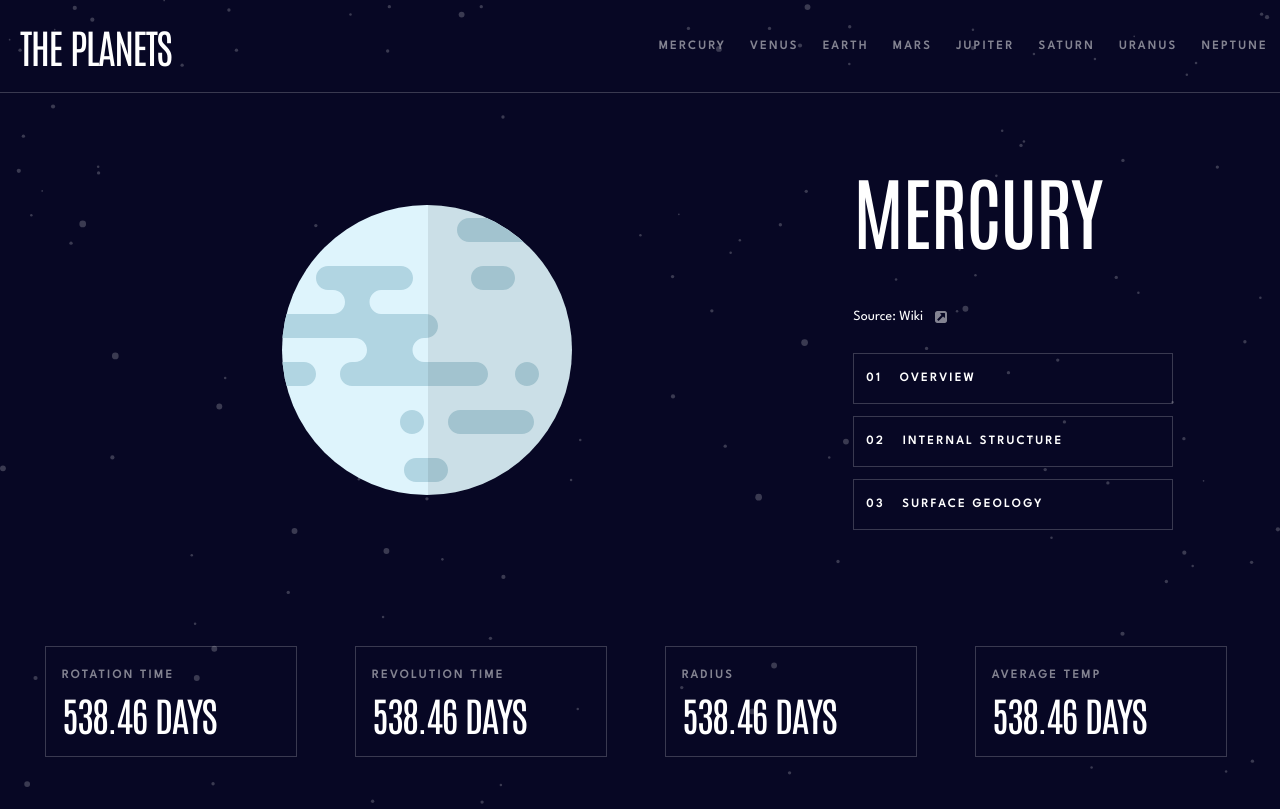
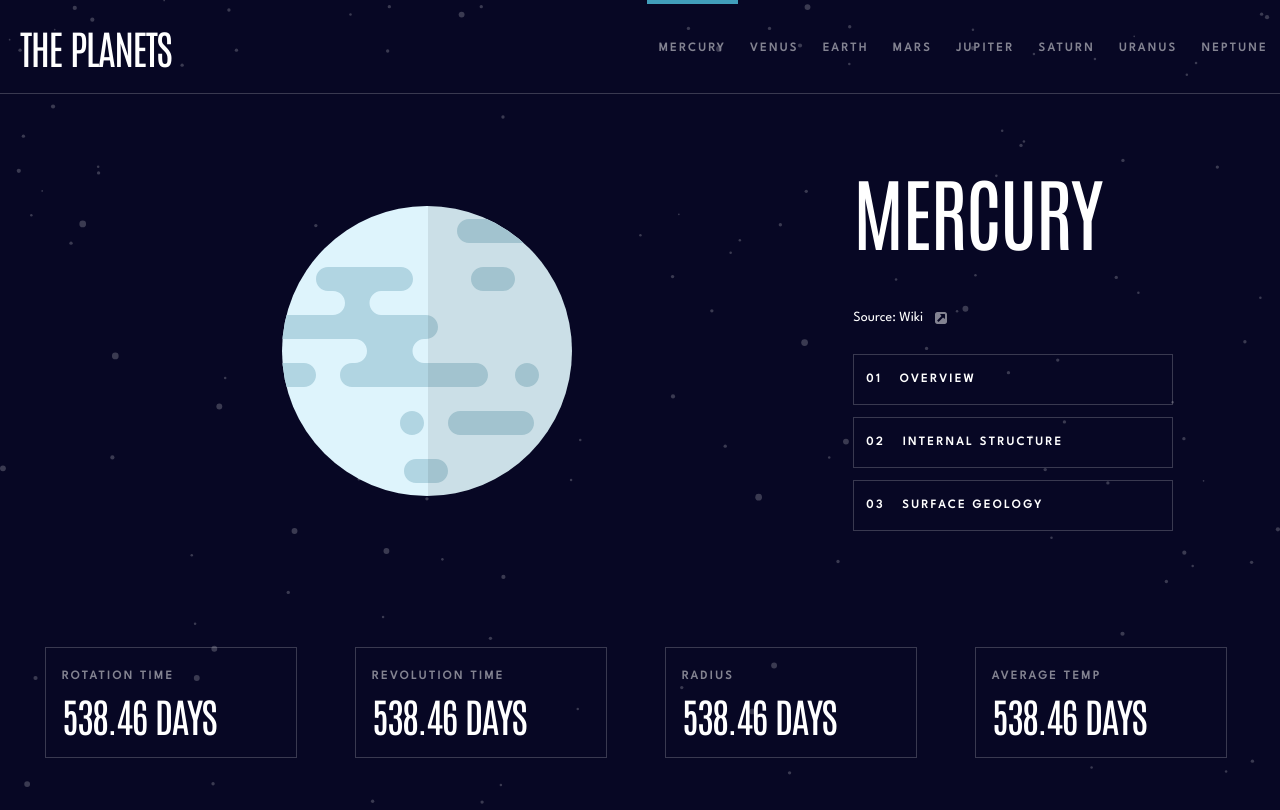
Before and after one commit to dahliasalem/planets-proj, a Vue app: page /mercury in a window 1280 px wide. Built offline with nearby package versions, Linux system fonts and the light colour scheme; no server answers.

Commit message:
Made some css changes and readme

```diff
--- a/src/components/NavBar.vue
+++ b/src/components/NavBar.vue
@@ -1,31 +1,74 @@
 <script setup lang="ts">
-import { RouterLink, RouterView } from "vue-router";
-
-// defineProps<{
-//     msg: string;
-// }>();
+import { RouterLink, useRouter } from "vue-router";
+import { useRoute } from "vue-router";
+const route = useRoute();
+function isCurrentRoute(r: string) {
+  return r === route.name;
+}
 </script>
 
 <template>
-    <nav class="flex flex-row sm:max-lg:flex-col items-center justify-between border-b border-white border-opacity-20 uppercase">
-        <div class="flex font-antonio text-3xl sm:text-4xl p-5">
-            The Planets
-        </div>
+  <nav
+    class="flex flex-row items-center justify-between border-b border-white border-opacity-20 uppercase sm:max-lg:flex-col"
+  >
+    <div class="flex p-5 font-antonio text-3xl sm:text-4xl">The Planets</div>
 
-        <div class="hidden sm:flex flex-row text-gray text-sm">
-            <router-link class="p-3 block lg:inline-block lg:mt-0  hover:text-white" to="/mercury">Mercury</router-link>
-            <router-link class="p-3 block lg:inline-block lg:mt-0  hover:text-white" to="/venus">Venus</router-link>
-            <router-link class="p-3 block lg:inline-block lg:mt-0  hover:text-white" to="/earth">Earth</router-link>
-            <router-link class="p-3 block lg:inline-block lg:mt-0  hover:text-white" to="/mars">Mars</router-link>
-            <router-link class="p-3 block lg:inline-block lg:mt-0  hover:text-white" to="/jupiter">Jupiter</router-link>
-            <router-link class="p-3 block lg:inline-block lg:mt-0  hover:text-white" to="/saturn">Saturn</router-link>
-            <router-link class="p-3 block lg:inline-block lg:mt-0  hover:text-white" to="/uranus">Uranus</router-link>
-            <router-link class="p-3 block lg:inline-block lg:mt-0  hover:text-white" to="/neptune">Neptune</router-link>
-        </div>
-        <img src="@/assets/icon-hamburger.svg" class="h-5 w-8 flex sm:hidden pr-4" alt="planet image" />
-    </nav>
+    <div class="hidden flex-row text-sm text-gray sm:flex">
+      <router-link
+        class="block border-t-4 border-t-light-blue border-opacity-0 p-3 py-8 hover:border-opacity-100 hover:text-white focus:text-white lg:mt-0 lg:inline-block"
+        :class="isCurrentRoute('mercury') ? 'border-opacity-100' : ''"
+        to="/mercury"
+        >Mercury</router-link
+      >
+      <router-link
+        class="block border-t-4 border-t-yellow border-opacity-0 p-3 py-8 hover:border-opacity-100 hover:text-white focus:text-white lg:mt-0 lg:inline-block"
+        :class="isCurrentRoute('venus') ? 'border-opacity-100' : ''"
+        to="/venus"
+        >Venus</router-link
+      >
+      <router-link
+        class="block border-t-4 border-t-blue border-opacity-0 p-3 py-8 hover:border-opacity-100 hover:text-white focus:text-white lg:mt-0 lg:inline-block"
+        :class="isCurrentRoute('earth') ? 'border-opacity-100' : ''"
+        to="/earth"
+        >Earth</router-link
+      >
+      <router-link
+        class="block border-t-4 border-red border-opacity-0 p-3 py-8 hover:border-opacity-100 hover:text-white focus:text-white lg:mt-0 lg:inline-block"
+        :class="isCurrentRoute('mars') ? 'border-opacity-100' : ''"
+        to="/mars"
+        >Mars</router-link
+      >
+      <router-link
+        class="block border-t-4 border-t-orange border-opacity-0 p-3 py-8 hover:border-opacity-100 hover:text-white focus:text-white lg:mt-0 lg:inline-block"
+        :class="isCurrentRoute('jupiter') ? 'border-opacity-100' : ''"
+        to="/jupiter"
+        >Jupiter</router-link
+      >
+      <router-link
+        class="block border-t-4 border-t-yellow border-opacity-0 p-3 py-8 hover:border-opacity-100 hover:text-white focus:text-white lg:mt-0 lg:inline-block"
+        :class="isCurrentRoute('saturn') ? 'border-opacity-100' : ''"
+        to="/saturn"
+        >Saturn</router-link
+      >
+      <router-link
+        class="block border-t-4 border-t-mint border-opacity-0 p-3 py-8 hover:border-opacity-100 hover:text-white focus:text-white lg:mt-0 lg:inline-block"
+        :class="isCurrentRoute('uranus') ? 'border-opacity-100' : ''"
+        to="/uranus"
+        >Uranus</router-link
+      >
+      <router-link
+        class="block border-t-4 border-t-blue border-opacity-0 p-3 py-8 hover:border-opacity-100 hover:text-white focus:text-white lg:mt-0 lg:inline-block"
+        :class="isCurrentRoute('neptune') ? 'border-opacity-100' : ''"
+        to="/neptune"
+        >Neptune</router-link
+      >
+    </div>
+    <img
+      src="@/assets/icon-hamburger.svg"
+      class="flex h-5 w-8 pr-4 sm:hidden"
+      alt="planet image"
+    />
+  </nav>
 </template>
 
-<style scoped>
-
-</style>
+<style scoped></style>
--- a/src/components/Planet.vue
+++ b/src/components/Planet.vue
@@ -99,7 +99,7 @@ async function searchWiki() {
         </div>
       </div>
       <div
-        class="text-space mx-10 my-16 flex flex-col justify-center sm:mx-0 lg:w-2/6"
+        class="text-space mx-10 lg:my-16 flex flex-col justify-center sm:mx-0 lg:w-2/6"
       >
         <div
           class="text-and-buttons flex flex-col sm:flex-row lg:w-3/4 lg:flex-col"
```
Also changed, not shown: 1 other file (tests, documents, lock files or other folders).
